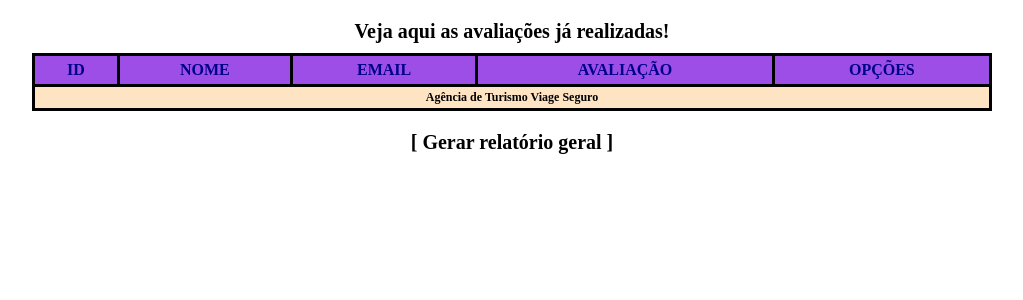
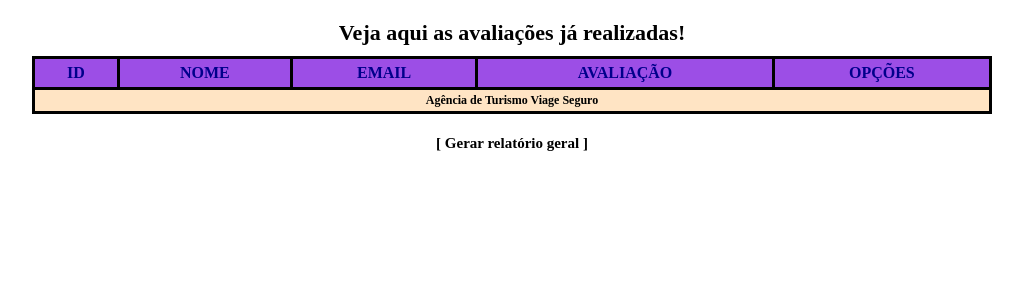
Before and after one commit to erasmobezerra/projeto_integrador, a PHP site: page /consulta.php in a window 1280 px wide. Shown: the part 50-350 px from the top of the page, without its empty margins (128-1151 px from the left). Run offline with PHP 8.4, Linux system fonts and the light colour scheme; the visitor is signed in with stand-in values (Sample User, id 1); data that the repository does not hold is empty.

Commit message:
estilizando função gerar relatorio

```diff
--- a/consulta.php
+++ b/consulta.php
@@ -112,8 +112,8 @@ if($sql->rowCount() > 0) {
     </tfoot>
 
 </table>
-<p><a href="criarpdf_lista.php">[ Gerar relatório geral ]</a></p>
-<br>
+
+<p style="text-align: center;"><a href="criarpdf_lista.php">[ Gerar relatório geral ]</a></p>
 
 </body>
 </html>
--- a/css/style_tabela.css
+++ b/css/style_tabela.css
@@ -7,7 +7,7 @@ table {
 }
 
 caption {
-    font-size: 20px;
+    font-size: 22px;
     padding-bottom: 10px;
     font-weight: bolder;
 }
@@ -63,18 +63,14 @@ tfoot tr td {
 
 p a {
     color:black;
-    display: block;
     text-decoration: none;
     text-align: center;
     font-weight: bolder;
-    font-size: 20px;
-}
+    font-size: 15px;}
 
 p a:hover {
     text-decoration: underline;
 }
-
-
 
 @media(max-width: 800px) {
 
```
